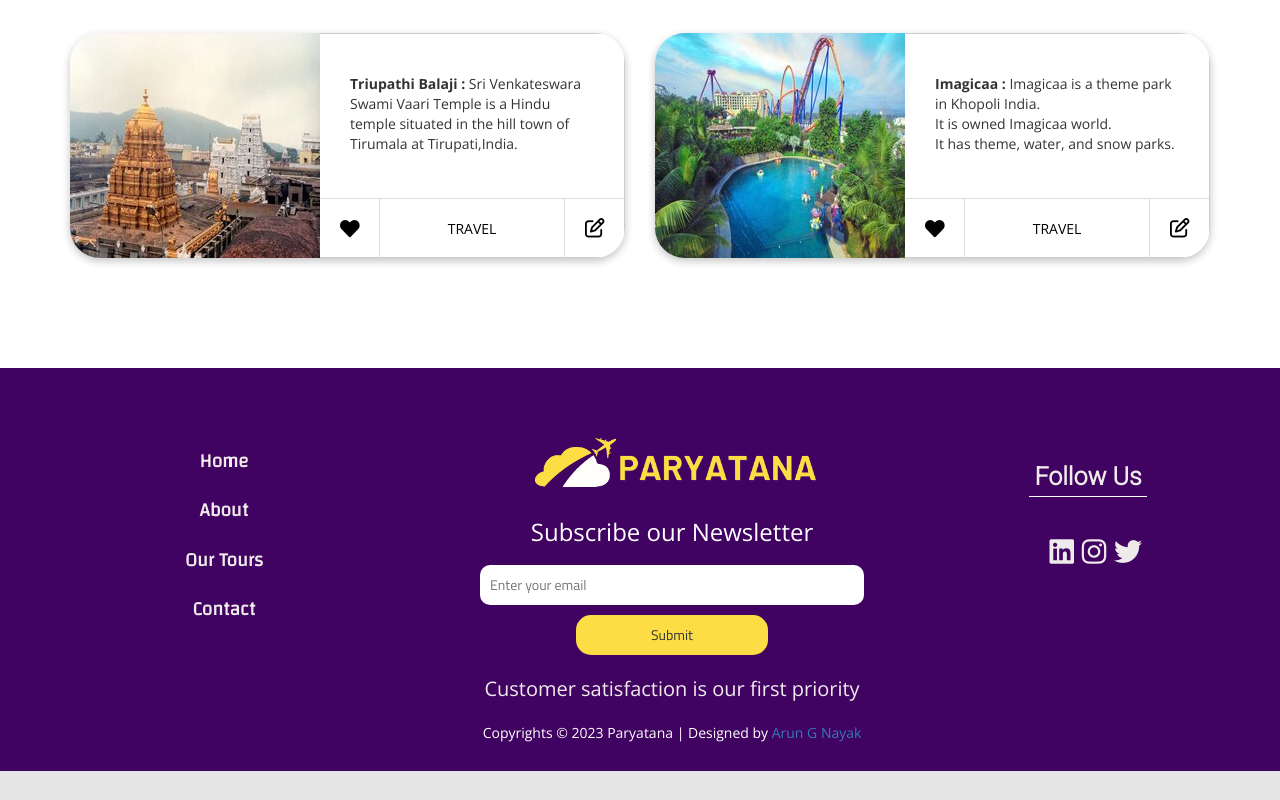
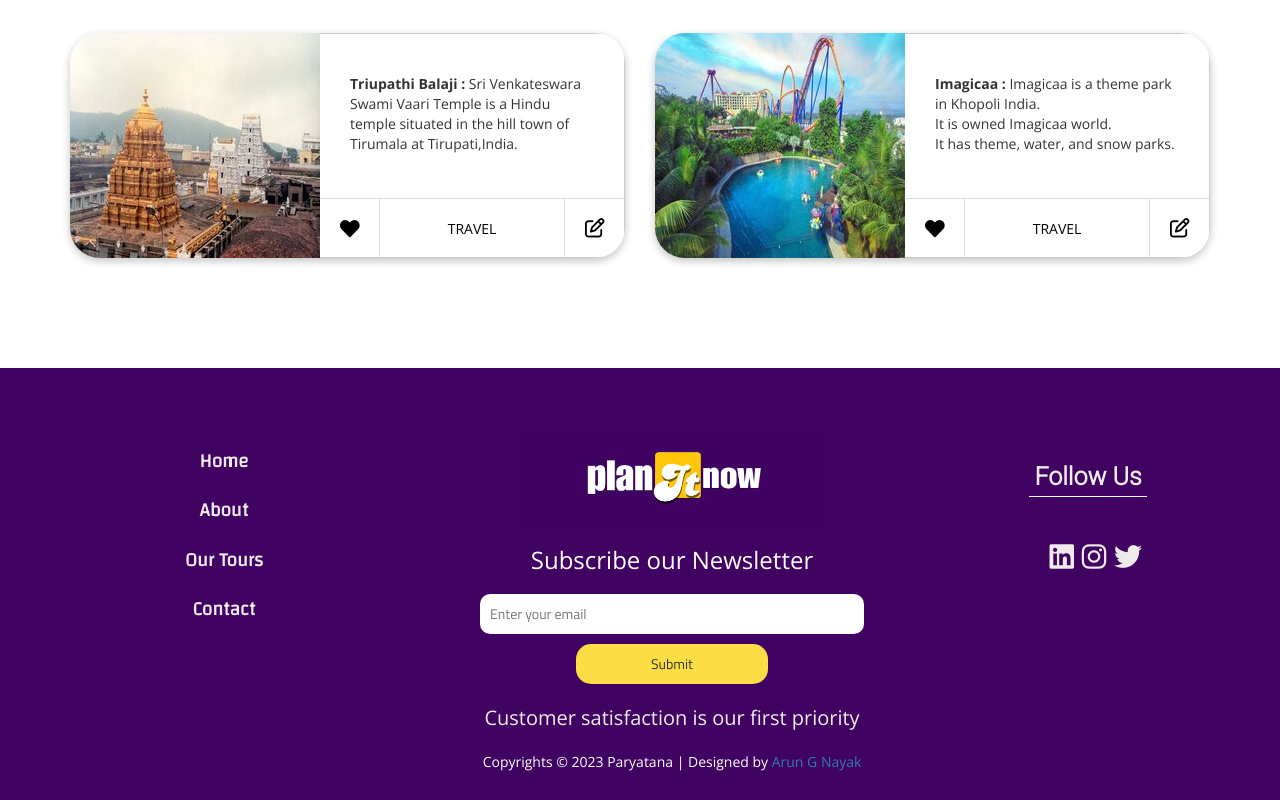
Before and after one commit to deveshxdd/planitnow.io, a plain HTML site: page index.html in a window 1280 px wide. Shown: the part 3186-3986 px from the top of the page. Before the commit the page ends 3957 px from the top, so only its background shows below. Drawn offline with nearby package versions, Linux system fonts and the light colour scheme.

Commit message:
Update index.html

```diff
--- a/index.html
+++ b/index.html
@@ -7,7 +7,7 @@
 	<meta charset="utf-8">
 	<meta http-equiv="X-UA-Compatible" content="IE=edge">
 	<meta name="viewport" content="width=device-width, initial-scale=1">
-	<title>Paryatana</title>
+	<title>Planitnow</title>
 
 	<link href='http://fonts.googleapis.com/css?family=Open+Sans:400,300,400italic,600,700' rel='stylesheet'
 		type='text/css'>
@@ -271,12 +271,7 @@
 					</div>
 				</div>
 			</div>
-			<!-- <div class="row">
-				<div class="col-lg-12">
-					<p class="home-description">Paryatana is the travelling website which will guide you through out
-						your travelling journey </p>
-				</div>
-			</div> -->
+
 		</div>
 	</section>
 	<!-- Banner -->
@@ -462,7 +457,7 @@
             </div>
         </div>
         <div class= "logo_bot">
-            <img src = "img/PARYATANA-new.png">
+            <img src = "logo.jpg">
 			<h3>Subscribe our Newsletter</h3>
 			<div class="newsletter">
 				<input type="text"name="newsletter"value="" placeholder="Enter your email">
```
